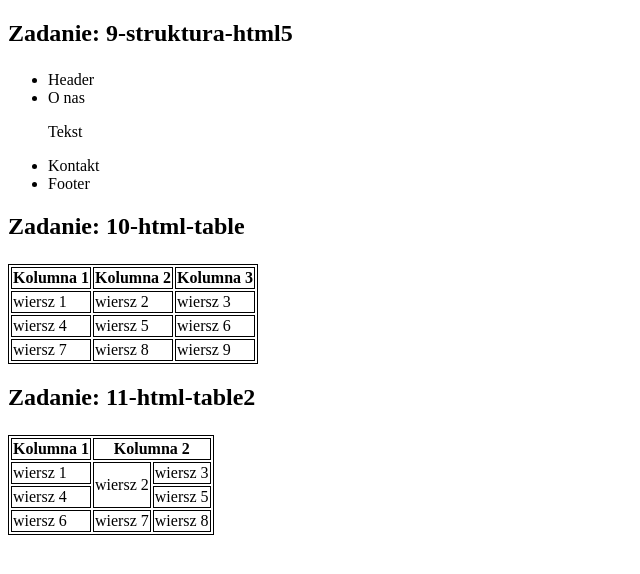
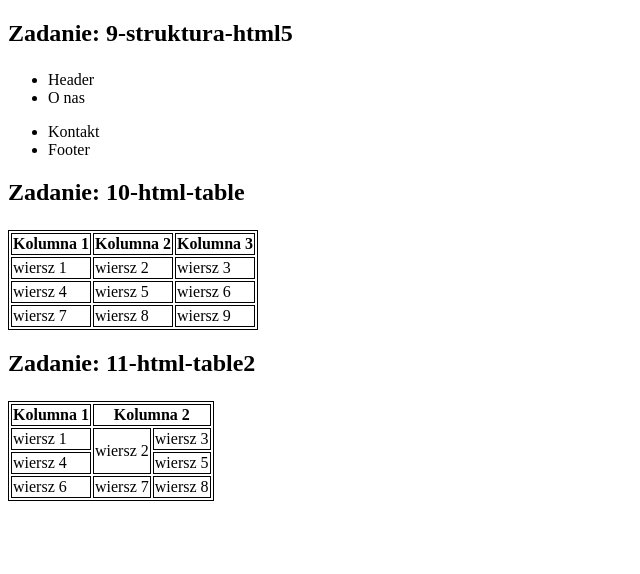
Before and after one commit to paulinaza94/struktura-html, a plain HTML site: page index.html in a window 1280 px wide. Shown: the whole page, without its empty margins (0-640 px from the left). Drawn offline with Linux system fonts and the light colour scheme.

Commit message:
zadanie 9 poprawione

```diff
--- a/index.html
+++ b/index.html
@@ -23,7 +23,7 @@
         <ul>
             <li id="main">Header</li>
             <li id="o-nas">O nas</li>
-                <p>Tekst</p>
+                <p class="tekst"></p>
             <li id="kontakt">Kontakt</li>
             <li id="footer">Footer</li>
         </ul>
```
